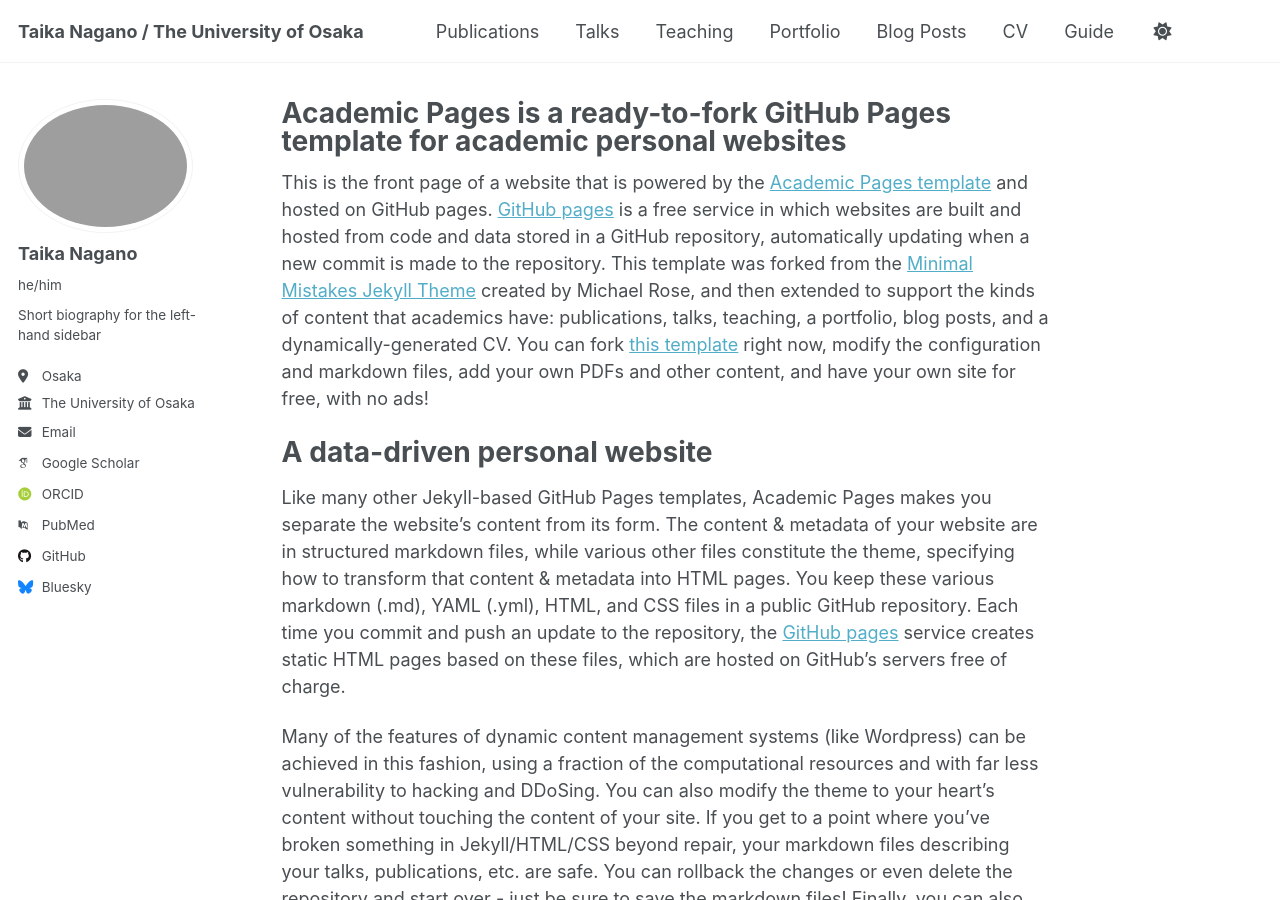
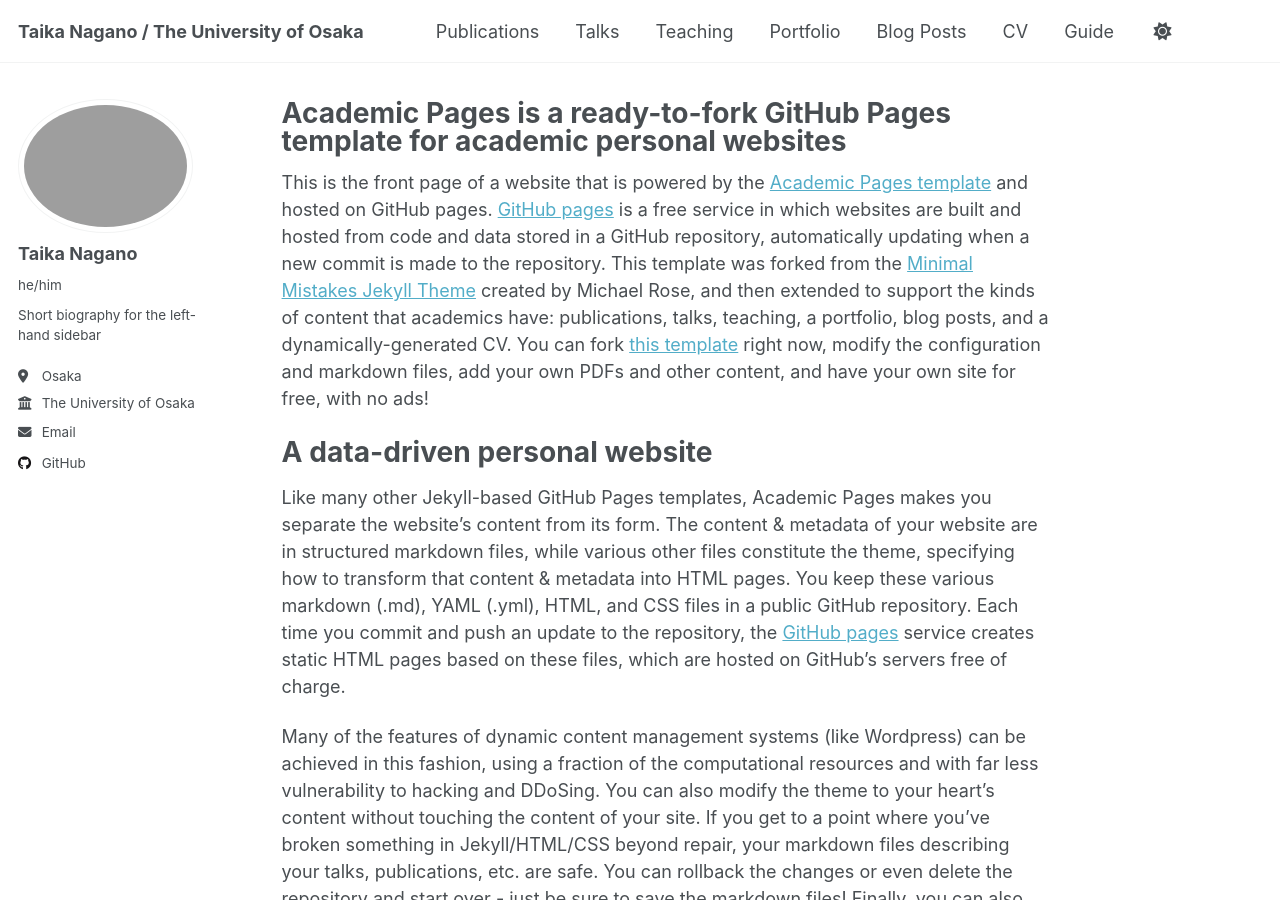
Before and after one commit to TaikaNagano/taikanagano.github.io, a Jekyll site: the page built from _pages/about.md, in a window 1280 px wide and 900 px high. Built offline with Jekyll 4.4.1, drawn with Linux system fonts in a browser that asks for light colours; some web fonts are replaced.

Commit message:
Update _config.yml

```diff
--- a/_config.yml
+++ b/_config.yml
@@ -34,11 +34,11 @@
   # Academic websites
   academia         : # URL
   arxiv            : # URL - Update with the correct link to your profile
-  googlescholar    : "https://scholar.google.com/citations?user=PS_CX0AAAAAJ"
+  googlescholar    : # "https://scholar.google.com/citations?user=PS_CX0AAAAAJ"
   impactstory      : # URL
-  orcid            : "http://orcid.org/yourorcidurl"
+  orcid            : # "http://orcid.org/yourorcidurl"
   semantic         : # URL
-  pubmed           : "https://www.ncbi.nlm.nih.gov/pubmed/?term=john+snow"
+  pubmed           : # "https://www.ncbi.nlm.nih.gov/pubmed/?term=john+snow"
   researchgate     : # URL
   scopus           : # URL
 
@@ -46,12 +46,12 @@
   bitbucket        : # Username - Update with your username on the site
   codepen          : # Username
   dribbble         : # Username
-  github           : "academicpages"
+  github           : "taikanagano"
   kaggle           : # Username
   stackoverflow    : # User number or user number and name (i.e., use "1" or "1/jeff-atwood")
 
   # Social media
-  bluesky          : "bsky.app" # Replace this with you Bluesky username
+  bluesky          : # "bsky.app" # Replace this with you Bluesky username
   facebook         : # Username
   flickr           : # Username
   foursquare       : # Username
```
